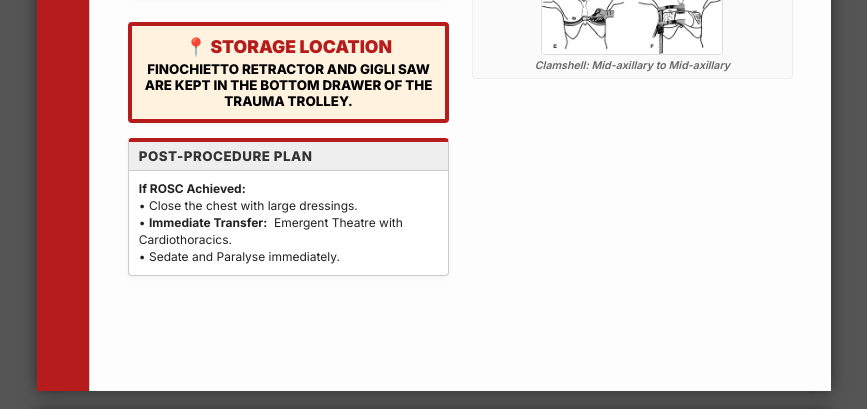
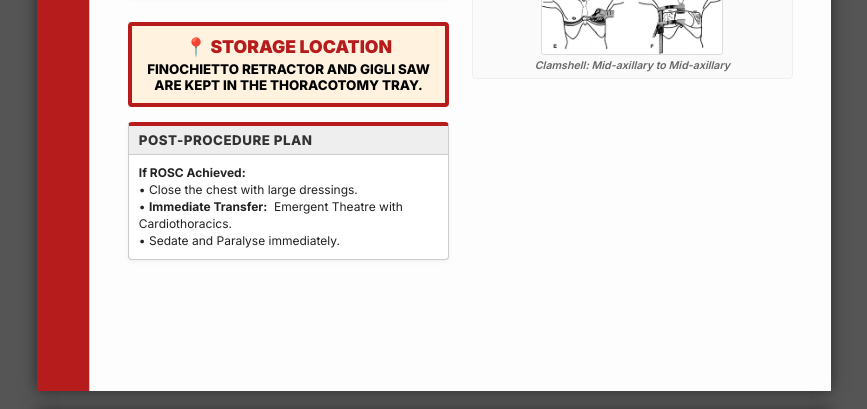
Before and after one commit to shakeymedic/Halobooklet, a plain HTML site: page Index.html in a window 1280 px wide. Shown: the part 8749-9158 px from the top of the page, without its empty margins (206-1073 px from the left). Drawn offline with Linux system fonts and the light colour scheme.

Commit message:
Update Index.html

```diff
--- a/Index.html
+++ b/Index.html
@@ -953,7 +953,7 @@
                     </div>
                     <div class="storage-box">
                         <div class="storage-header">📍 STORAGE LOCATION</div>
-                        <div class="storage-text">FINOCHIETTO RETRACTOR AND GIGLI SAW ARE KEPT IN THE BOTTOM DRAWER OF THE TRAUMA TROLLEY.</div>
+                        <div class="storage-text">FINOCHIETTO RETRACTOR AND GIGLI SAW ARE KEPT IN THE THORACOTOMY TRAY.</div>
                     </div>
                      <div class="wt-box" style="border-top: 4px solid var(--red-bg);">
                         <div class="wt-box-header">Post-Procedure Plan</div>
```
